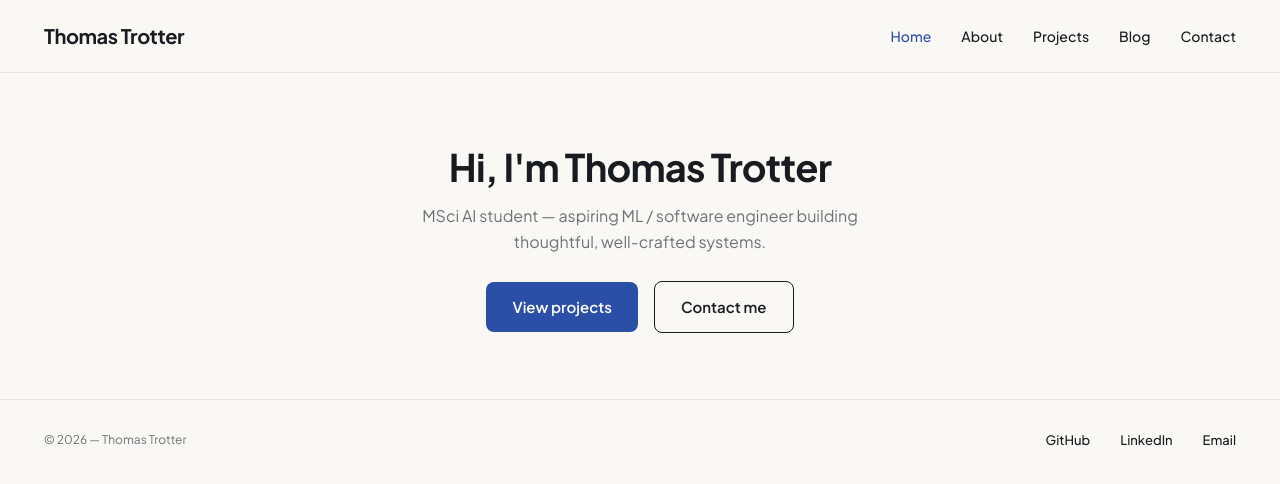
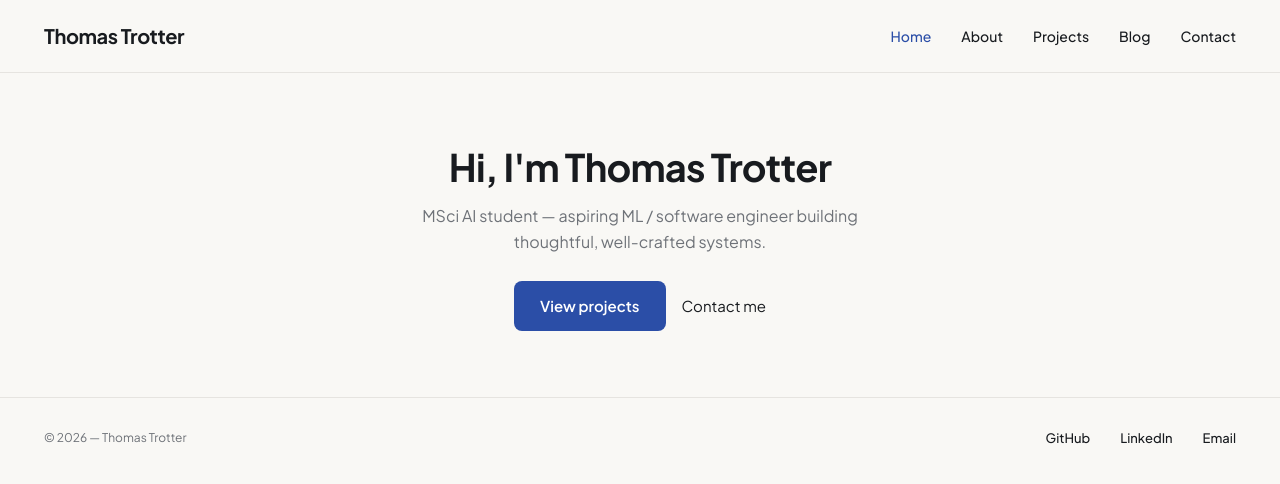
Before and after one commit to thomas-trotter/portfolio, a Next.js app: page / in a window 1280 px wide. Shown: the top 484 px of the page. Built offline with nearby package versions, Linux system fonts and the light colour scheme.

Commit message:
Update hero-section.tsx

```diff
--- a/src/components/sections/hero-section.tsx
+++ b/src/components/sections/hero-section.tsx
@@ -1,9 +1,10 @@
-import Link from "next/link";
+import Button from "@/components/ui/button";
+import Section from "@/components/ui/section";
 import { site } from "@/lib/site";
 
 export default function HeroSection() {
   return (
-    <section className="px-6 pt-[72px] pb-14 text-center md:px-11">
+    <Section centered className="pt-[72px] pb-14">
       <h1 className="mb-3.5 text-[2.375rem] font-bold leading-[1.15] tracking-[-0.02em] text-ink">
         Hi, I&apos;m {site.name}
       </h1>
@@ -11,16 +12,13 @@ export default function HeroSection() {
         {site.tagline}
       </p>
       <div className="flex flex-wrap items-center justify-center gap-4">
-        <Link href="/projects" className="btn-primary px-[26px] py-[13px]">
+        <Button variant="primary" href="/projects" className="px-[26px] py-[13px]">
           View projects
-        </Link>
-        <Link
-          href="/contact"
-          className="inline-flex items-center justify-center rounded-lg border-[1.5px] border-ink px-[26px] py-[13px] text-[15px] font-semibold text-ink transition-colors hover:bg-surface"
-        >
+        </Button>
+        <Button variant="outline" href="/contact">
           Contact me
-        </Link>
+        </Button>
       </div>
-    </section>
+    </Section>
   );
 }
```
